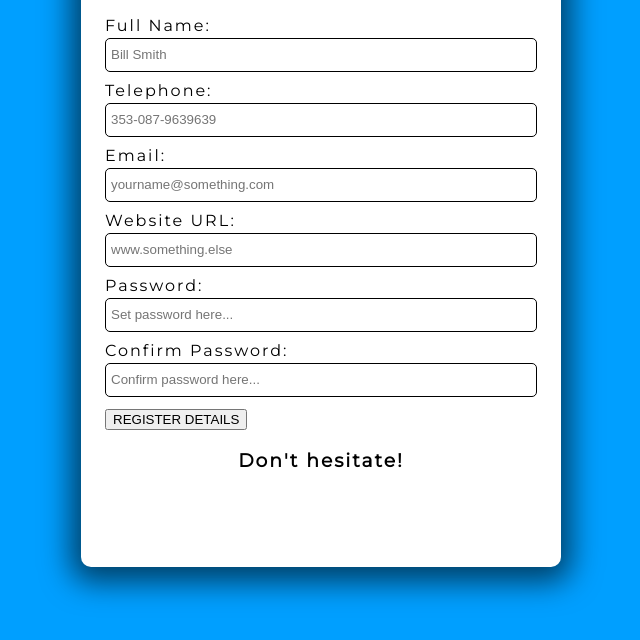
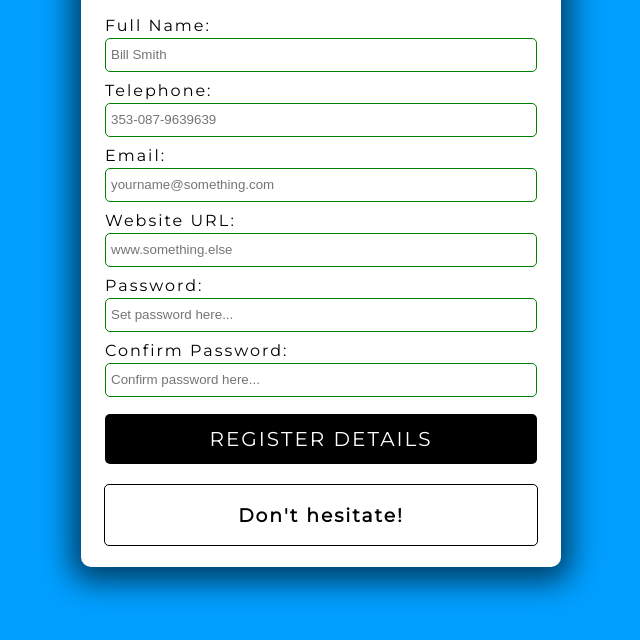
Before and after one commit to Strawhorse/Frontend-form-validator, a plain HTML site: page index.html in a window 1280 px wide. Shown: the part 148-788 px from the top of the page, without its empty margins (319-959 px from the left). Drawn offline with Linux system fonts and the light colour scheme.

Commit message:
CSS styling and input checking complete

```diff
--- a/style.css
+++ b/style.css
@@ -51,4 +51,49 @@
   border-radius: 5px;
   outline: none;
   box-sizing: border-box;
+  transition: all 0.3s;
 }
+
+input:valid{
+  border: 1px solid green;
+}
+
+input:invalid{
+  border: 1px solid red;
+}
+
+
+/* button styling */
+button{
+  cursor: pointer;
+  color: white;
+  background-color: black;
+  border: none;
+  border-radius: 5px;
+  height: 50px;
+  width: 100%;
+  font-family: Montserrat, sans-serif;
+  font-size: 20px;
+  letter-spacing: 2px;
+  margin-top: 5px;
+}
+
+button:hover{
+  filter: brightness(200%);
+  background: rgb(22, 22, 22);
+}
+
+button:focus{
+  outline: none;
+}
+
+
+.message-container{
+  border: 1px solid black;
+  border-radius: 5px;
+  width: 90%;
+  margin-top: 20px;
+  display: flex;
+  justify-content: center;
+  color: black;
+}
```
